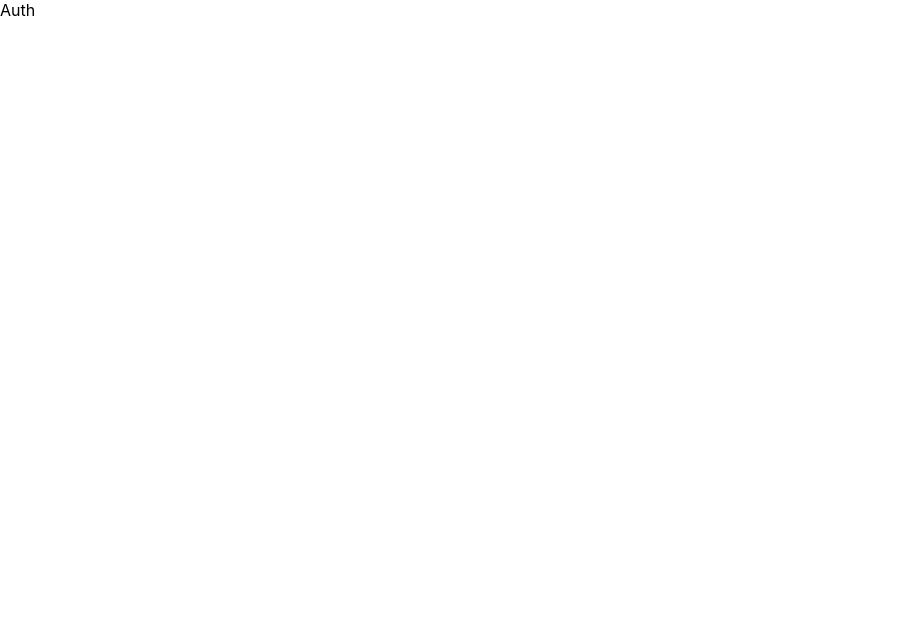
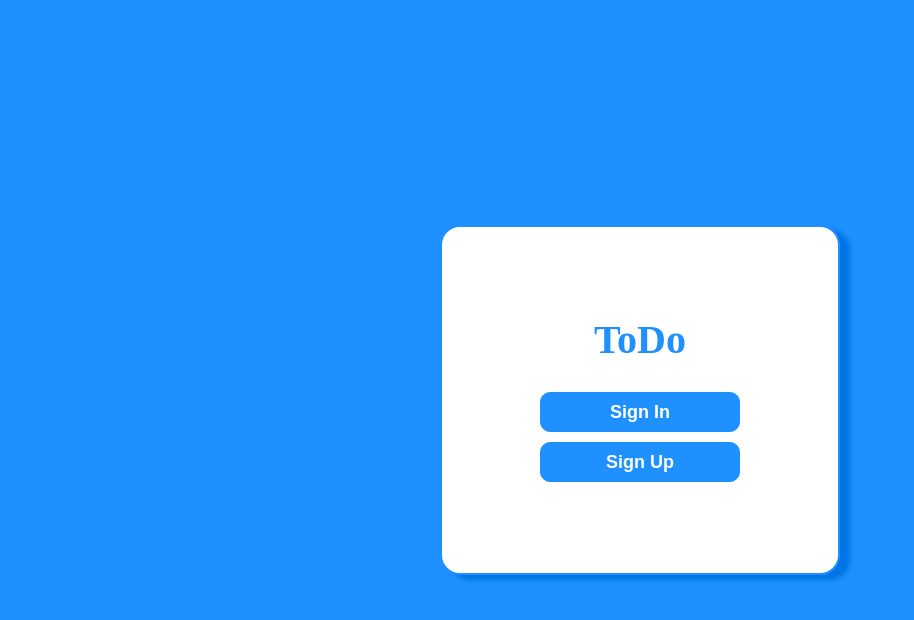
Before and after one commit to leejy001/wanted-pre-onboarding-frontend, a React (Create React App) app: page /auth in a window 1280 px wide. Shown: the top 620 px of the page, without its empty margins (0-914 px from the left). Built offline with nearby package versions, Linux system fonts and the light colour scheme.

Commit message:
add: auth page 구현
common components
DefaultButton, Container 구현
globalstyle 설정

```diff
--- /dev/null
+++ b/src/components/Container.tsx
@@ -0,0 +1,38 @@
+import React from "react";
+import styled from "styled-components";
+
+interface PropsType {
+  title: string;
+}
+
+function Container({ title, children }: React.PropsWithChildren<PropsType>) {
+  return (
+    <MainContainer>
+      <ContainerTitle>{title}</ContainerTitle>
+      {children}
+    </MainContainer>
+  );
+}
+
+export default Container;
+
+export const MainContainer = styled.div`
+  display: flex;
+  flex-direction: column;
+  justify-content: center;
+  align-items: center;
+  margin: 0 auto;
+  width: 400px;
+  height: 350px;
+  border: 2px solid #1e90ff;
+  border-radius: 20px;
+  background-color: #fff;
+  box-shadow: 10px 5px 5px #0074e4;
+`;
+
+export const ContainerTitle = styled.p`
+  color: #1e90ff;
+  font-size: 40px;
+  font-weight: 700;
+  margin-bottom: 20px;
+`;
--- /dev/null
+++ b/src/components/DefaultButton.tsx
@@ -0,0 +1,42 @@
+import styled from "styled-components";
+import { ButtonType } from "../types/button";
+
+function DefaultButton({ className, ...rest }: ButtonType) {
+  return (
+    <ButtonContainer className={className} {...rest}>
+      {rest.name}
+    </ButtonContainer>
+  );
+}
+
+DefaultButton.defaultProps = {
+  type: "button",
+  fontSize: 18
+};
+
+export default DefaultButton;
+
+export const ButtonContainer = styled.button<{
+  fontSize: number;
+  width: number;
+  height: number;
+}>`
+  width: ${({ width }) => width}px;
+  height: ${({ height }) => height}px;
+  font-size: ${({ fontSize }) => fontSize}px;
+  font-weight: 700;
+  margin-top: 10px;
+  padding: 0;
+  &.primary {
+    border: 1px solid #1e90ff;
+    border-radius: 10px;
+    background-color: #1e90ff;
+    color: #fff;
+  }
+  &.border-primary {
+    border: 2px solid #1e90ff;
+    border-radius: 5px;
+    background-color: #fff;
+    color: #1e90ff;
+  }
+`;
--- a/src/index.css
+++ /dev/null
@@ -1,13 +0,0 @@
-body {
-  margin: 0;
-  font-family: -apple-system, BlinkMacSystemFont, 'Segoe UI', 'Roboto', 'Oxygen',
-    'Ubuntu', 'Cantarell', 'Fira Sans', 'Droid Sans', 'Helvetica Neue',
-    sans-serif;
-  -webkit-font-smoothing: antialiased;
-  -moz-osx-font-smoothing: grayscale;
-}
-
-code {
-  font-family: source-code-pro, Menlo, Monaco, Consolas, 'Courier New',
-    monospace;
-}
--- a/src/index.tsx
+++ b/src/index.tsx
@@ -1,13 +1,14 @@
 import React from "react";
 import ReactDOM from "react-dom/client";
-import "./index.css";
 import App from "./App";
+import GlobalStyle from "./theme/globalStyle";
 
 const root = ReactDOM.createRoot(
   document.getElementById("root") as HTMLElement
 );
 root.render(
   <React.StrictMode>
+    <GlobalStyle />
     <App />
   </React.StrictMode>
 );
--- a/src/pages/auth/index.tsx
+++ b/src/pages/auth/index.tsx
@@ -1,7 +1,37 @@
-import React from "react";
+import { useNavigate } from "react-router-dom";
+import { getAccessTokenFromSessionStorage } from "../../utils/accessTokenHandler";
+import Container from "../../components/Container";
+import DefaultButton from "../../components/DefaultButton";
 
-function index() {
-  return <div>Auth</div>;
+function Index() {
+  const navigate = useNavigate();
+
+  const handleSignIn = () => {
+    if (getAccessTokenFromSessionStorage()) {
+      navigate("/todo");
+    } else {
+      navigate("/auth/signin");
+    }
+  };
+
+  return (
+    <Container title={"ToDo"}>
+      <DefaultButton
+        name="Sign In"
+        className="primary"
+        width={200}
+        height={40}
+        onClick={handleSignIn}
+      />
+      <DefaultButton
+        name="Sign Up"
+        className="primary"
+        width={200}
+        height={40}
+        onClick={() => navigate("/auth/signup")}
+      />
+    </Container>
+  );
 }
 
-export default index;
+export default Index;
--- a/src/pages/signin/index.tsx
+++ b/src/pages/signin/index.tsx
@@ -1,7 +1,11 @@
-import React from "react";
-
 function index() {
-  return <div>Sign in</div>;
+  return (
+    <div>
+      <input data-testid="email-input" />
+      <input data-testid="password-input" />
+      <button data-testid="signin-button">로그인</button>
+    </div>
+  );
 }
 
 export default index;
--- a/src/pages/signup/index.tsx
+++ b/src/pages/signup/index.tsx
@@ -1,7 +1,13 @@
 import React from "react";
 
 function index() {
-  return <div>Sign up</div>;
+  return (
+    <div>
+      <input data-testid="email-input" />
+      <input data-testid="password-input" />
+      <button data-testid="signup-button">회원가입</button>
+    </div>
+  );
 }
 
 export default index;
--- /dev/null
+++ b/src/theme/globalStyle.ts
@@ -0,0 +1,44 @@
+import { createGlobalStyle } from "styled-components";
+
+const GlobalStyle = createGlobalStyle`
+  *, *::before, *::after {
+    box-sizing: border-box;
+  }
+
+  body {
+    background-color: #1e90ff;
+    display: flex;
+    flex-direction: column;
+    justify-content: center;
+    margin: 0 auto;
+    height: 100vh;
+    font-family: 'Spoqa Han Sans', 'sans-serif';
+    -webkit-font-smoothing: antialiased;
+    -moz-osx-font-smoothing: grayscale;
+  }
+
+  a {
+    text-decoration: none;
+    color: black;
+  }
+
+  ul, li {
+    margin: 0;
+    padding: 0;
+    list-style-type: none;
+  }
+
+  div, p {
+    margin: 0;
+    padding: 0;
+    line-height: 1.1;
+  }
+
+  button {
+    cursor: pointer;
+    font-size: 16px;
+    font-weight: 700;
+}
+`;
+
+export default GlobalStyle;
--- /dev/null
+++ b/src/types/button.ts
@@ -0,0 +1,9 @@
+export interface ButtonType {
+  type: "button" | "submit";
+  className: string;
+  name: string;
+  fontSize: number;
+  width: number;
+  height: number;
+  onClick?: () => void;
+}
```
Also changed, not shown: src/types/sign.ts (added, +28 -0 lines).
